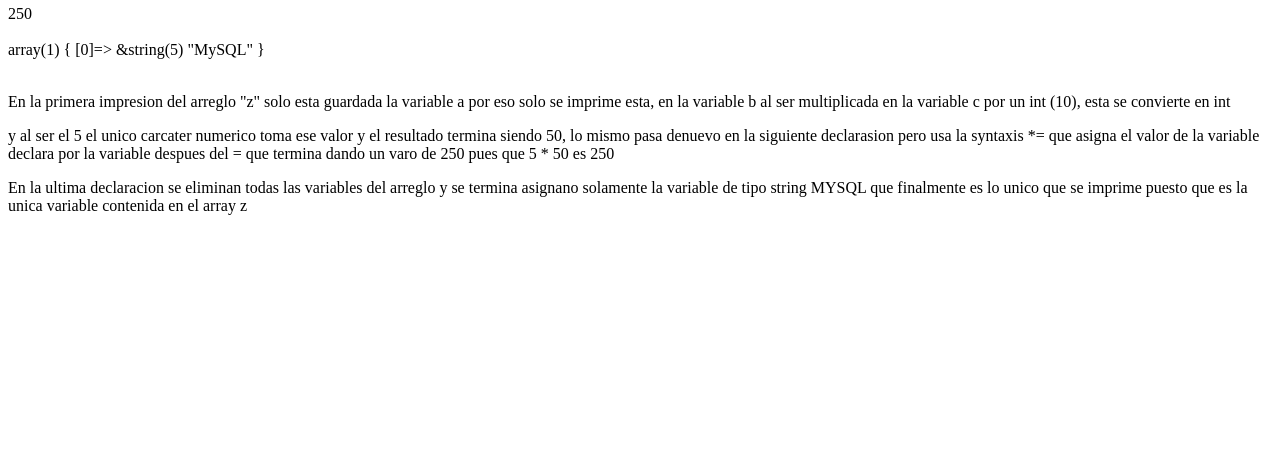
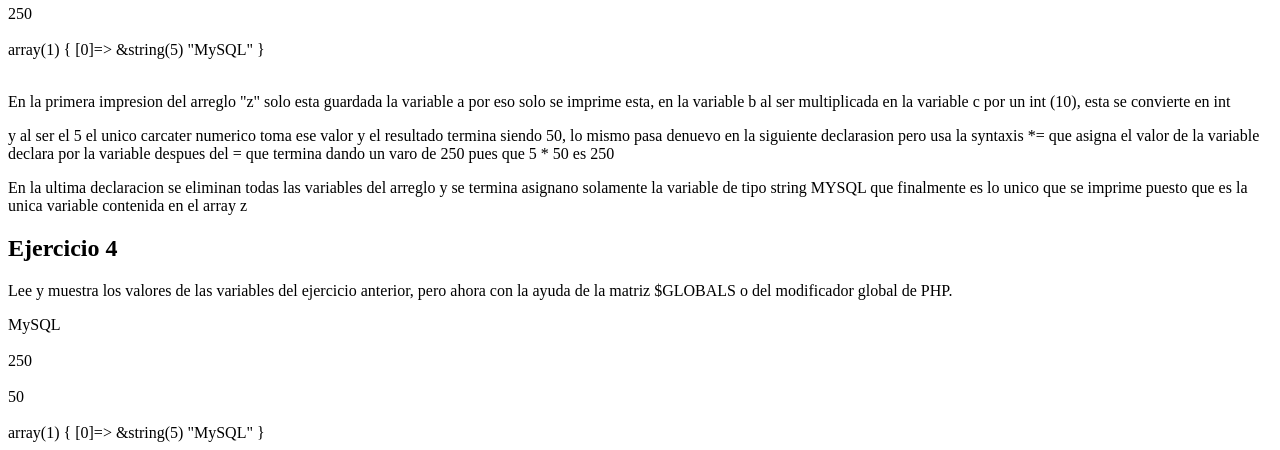
Before and after one commit to oscaarsh02/TecWeb, a PHP site: page / in a window 1280 px wide. Shown: the part 1043-1493 px from the top of the page. Before the commit the page ends 1258 px from the top, so only its background shows below. Run offline with PHP 8.4, Linux system fonts and the light colour scheme.

Commit message:
ejercicio 4

```diff
--- a/practicas/p03/index.php
+++ b/practicas/p03/index.php
@@ -114,8 +114,24 @@ echo '<p> y al ser el 5 el unico carcater numerico toma ese valor y el resultado
 echo '<p>En la ultima declaracion se eliminan todas las variables del arreglo y se termina asignano solamente la variable de tipo string MYSQL que finalmente es lo unico que se imprime puesto que es la unica variable contenida en el array z</p>'
 ?>
 
+<h2>Ejercicio 4</h2>
+<p>Lee y muestra los valores de las variables del ejercicio anterior, pero ahora con la ayuda de
+la matriz $GLOBALS o del modificador global de PHP.</p>
 
+<?php
+function global_test()
+{
+global $a, $b, $c, $z;
 
-</ul>
+}
+global_test();
+echo $a;
+echo '<br>  </br>';
+echo $b;
+echo '<br>  </br>';
+echo $c;
+echo '<br>  </br>';
+var_dump($z);
+?>
 </body>
 </html>
```
